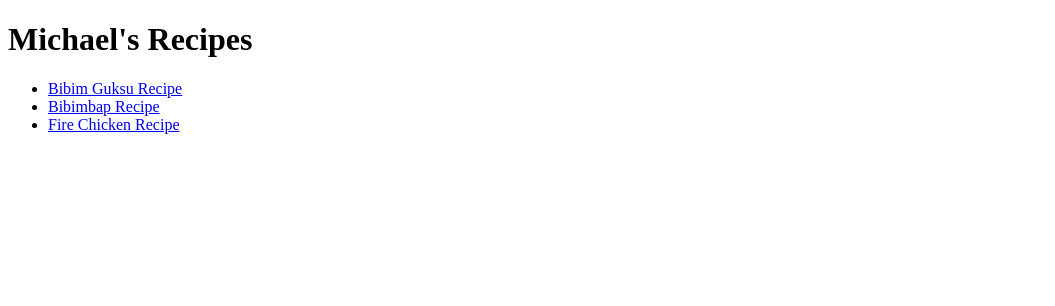
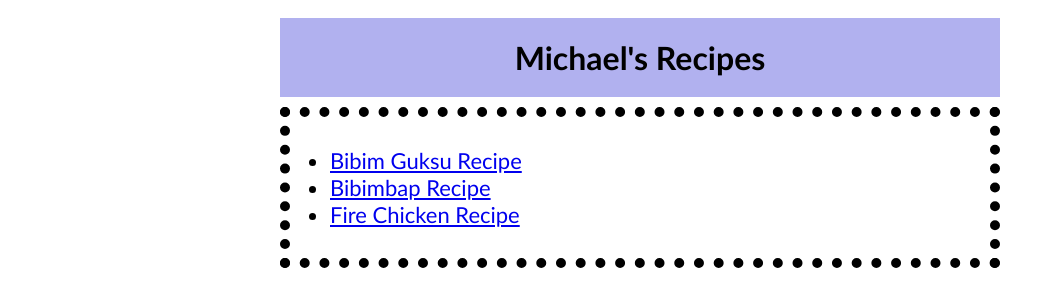
Before and after one commit to plasticcupcrew/odin-recipes, a plain HTML site: page index.html in a window 1280 px wide. Shown: the whole page, without its empty margins (0-1055 px from the left). Drawn offline with Linux system fonts and the light colour scheme.

Commit message:
Correctly commit previous attempt
Correctly commit content described in previous commit

```diff
--- a/index.html
+++ b/index.html
@@ -1,15 +1,16 @@
 <!DOCTYPE html>
 <html lang="eng">
     <head>
-        <title>Michael's Recipes</title>
+        <link rel="stylesheet" href="./styles.css">
+        <title class="title">Michael's Recipes</title>
         <meta charset="utf-8">
     </head>
     <body>
         <h1>Michael's Recipes</h1>
-        <ul>
-            <li><a href="./recipes/bibimguksu/bibim-guksu.html" target="_blank" rel="noopener noreferrer">Bibim Guksu Recipe</a></li>
-            <li><a href="./recipes/bibimbap/bibimbap.html" target="_blank" rel="noopener noreferrer">Bibimbap Recipe</a></li>
-            <li><a href="./recipes/fire-chicken/fire-chicken.html" target="_blank" rel="noopener noreferrer">Fire Chicken Recipe</a></li>
+        <ul class="homepage">
+            <li class="li"><a href="./recipes/bibimguksu/bibim-guksu.html" target="_blank" rel="noopener noreferrer">Bibim Guksu Recipe</a></li>
+            <li class="li"><a href="./recipes/bibimbap/bibimbap.html" target="_blank" rel="noopener noreferrer">Bibimbap Recipe</a></li>
+            <li class="li"><a href="./recipes/fire-chicken/fire-chicken.html" target="_blank" rel="noopener noreferrer">Fire Chicken Recipe</a></li>
         </ul>
     </body>
 </html>
```
Also changed, not shown: recipes/bibimbap/bibimbap.html (+1 -0 lines), recipes/bibimguksu/bibim-guksu.html (+1 -0 lines).
